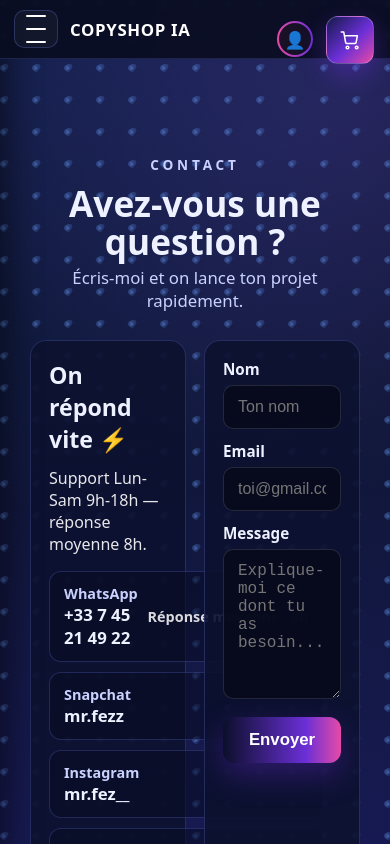
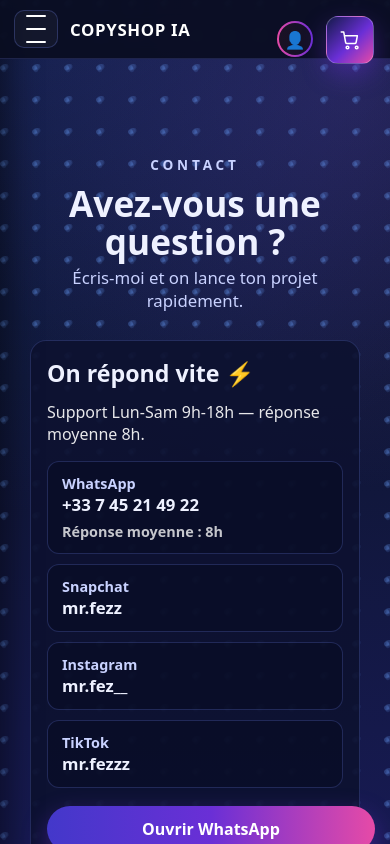
Before and after one commit to Mrfezz/copyshop-ia, a Next.js app: page /contact in a window 390 px wide. Shown: the top 844 px of the page. Built offline with nearby package versions, Linux system fonts and the light colour scheme.

Commit message:
fix(contact): responsive mobile (stack blocks + no overflow)

```diff
--- a/app/contact/page.tsx
+++ b/app/contact/page.tsx
@@ -35,51 +35,60 @@ export default function ContactPage() {
         <header style={styles.header}>
           <div style={styles.kicker}>CONTACT</div>
           <h1 style={styles.title}>Avez-vous une question&nbsp;?</h1>
-          <p style={styles.sub}>
-            Écris-moi et on lance ton projet rapidement.
-          </p>
+          <p style={styles.sub}>Écris-moi et on lance ton projet rapidement.</p>
         </header>
 
-        <div style={styles.grid}>
+        <div className="contact-grid" style={styles.grid}>
           {/* LEFT CARD */}
-          <aside style={styles.leftCard}>
+          <aside className="contact-leftCard" style={styles.leftCard}>
             <h2 style={styles.leftTitle}>On répond vite ⚡</h2>
             <p style={styles.leftSub}>
               Support Lun-Sam 9h-18h — réponse moyenne 8h.
             </p>
 
             <div style={styles.channelList}>
-              <div style={styles.channelItem}>
-                <div>
+              <div className="contact-channelItem" style={styles.channelItem}>
+                <div className="contact-channelMain">
                   <div style={styles.channelLabel}>WhatsApp</div>
-                  <div style={styles.channelValue}>+33 7 45 21 49 22</div>
+                  <div className="contact-channelValue" style={styles.channelValue}>
+                    +33 7 45 21 49 22
+                  </div>
                 </div>
-                <div style={styles.channelMeta}>Réponse moyenne&nbsp;: 8h</div>
-              </div>
-
-              <div style={styles.channelItem}>
-                <div>
-                  <div style={styles.channelLabel}>Snapchat</div>
-                  <div style={styles.channelValue}>mr.fezz</div>
+                <div className="contact-channelMeta" style={styles.channelMeta}>
+                  Réponse moyenne&nbsp;: 8h
                 </div>
               </div>
 
-              <div style={styles.channelItem}>
-                <div>
-                  <div style={styles.channelLabel}>Instagram</div>
-                  <div style={styles.channelValue}>mr.fez__</div>
+              <div className="contact-channelItem" style={styles.channelItem}>
+                <div className="contact-channelMain">
+                  <div style={styles.channelLabel}>Snapchat</div>
+                  <div className="contact-channelValue" style={styles.channelValue}>
+                    mr.fezz
+                  </div>
                 </div>
               </div>
 
-              <div style={styles.channelItem}>
-                <div>
+              <div className="contact-channelItem" style={styles.channelItem}>
+                <div className="contact-channelMain">
+                  <div style={styles.channelLabel}>Instagram</div>
+                  <div className="contact-channelValue" style={styles.channelValue}>
+                    mr.fez__
+                  </div>
+                </div>
+              </div>
+
+              <div className="contact-channelItem" style={styles.channelItem}>
+                <div className="contact-channelMain">
                   <div style={styles.channelLabel}>TikTok</div>
-                  <div style={styles.channelValue}>mr.fezzz</div>
+                  <div className="contact-channelValue" style={styles.channelValue}>
+                    mr.fezzz
+                  </div>
                 </div>
               </div>
             </div>
 
             <a
+              className="contact-whatsBtn"
               href="https://wa.me/33745214922"
               style={styles.whatsBtn}
               target="_blank"
@@ -95,6 +104,7 @@ export default function ContactPage() {
 
           {/* RIGHT CARD */}
           <form
+            className="contact-formCard"
             style={styles.formCard}
             onSubmit={(e) => {
               e.preventDefault();
@@ -104,22 +114,12 @@ export default function ContactPage() {
           >
             <label style={styles.label}>
               Nom
-              <input
-                style={styles.input}
-                type="text"
-                placeholder="Ton nom"
-                required
-              />
+              <input style={styles.input} type="text" placeholder="Ton nom" required />
             </label>
 
             <label style={styles.label}>
               Email
-              <input
-                style={styles.input}
-                type="email"
-                placeholder="toi@gmail.com"
-                required
-              />
+              <input style={styles.input} type="email" placeholder="toi@gmail.com" required />
             </label>
 
             <label style={styles.label}>
@@ -135,23 +135,47 @@ export default function ContactPage() {
               Envoyer
             </button>
 
-            {open && (
-              <div style={styles.success}>
-                ✅ Message prêt ! (on branchera l’envoi après)
-              </div>
-            )}
+            {open && <div style={styles.success}>✅ Message prêt ! (on branchera l’envoi après)</div>}
           </form>
         </div>
 
-        <div style={styles.bottomNote}>
-          Ou écris directement sur WhatsApp si c’est urgent.
-        </div>
+        <div style={styles.bottomNote}>Ou écris directement sur WhatsApp si c’est urgent.</div>
       </section>
 
       <style>{`
+        /* ✅ MOBILE/TABLET: passer en 1 colonne (évite que les blocs se mangent) */
         @media (max-width: 980px) {
           .contact-grid {
             grid-template-columns: 1fr !important;
+          }
+        }
+
+        /* ✅ MOBILE: éviter les débordements dans les "channelItem" */
+        @media (max-width: 560px) {
+          .contact-channelItem {
+            flex-direction: column !important;
+            align-items: flex-start !important;
+            justify-content: flex-start !important;
+            gap: 6px !important;
+          }
+
+          .contact-channelMeta {
+            white-space: normal !important;
+            opacity: 0.9 !important;
+          }
+
+          .contact-channelValue {
+            word-break: break-word !important;
+          }
+
+          .contact-whatsBtn {
+            width: 100% !important;
+            text-align: center !important;
+          }
+
+          .contact-leftCard,
+          .contact-formCard {
+            padding: 16px !important;
           }
         }
       `}</style>
@@ -263,6 +287,8 @@ const styles: Record<string, React.CSSProperties> = {
     alignItems: "center",
     justifyContent: "space-between",
     gap: 10,
+    minWidth: 0,
+    boxSizing: "border-box",
   },
   channelLabel: {
     fontSize: "0.9rem",
@@ -307,7 +333,7 @@ const styles: Record<string, React.CSSProperties> = {
     flexDirection: "column",
     gap: 12,
     boxSizing: "border-box",
-    overflow: "hidden", // ✅ empêche tout débordement visuel
+    overflow: "hidden",
   },
 
   label: {
@@ -320,8 +346,8 @@ const styles: Record<string, React.CSSProperties> = {
 
   input: {
     width: "100%",
-    maxWidth: "100%", // ✅ important
-    boxSizing: "border-box", // ✅ important
+    maxWidth: "100%",
+    boxSizing: "border-box",
     display: "block",
     padding: "12px 14px",
     borderRadius: 10,
@@ -334,8 +360,8 @@ const styles: Record<string, React.CSSProperties> = {
 
   textarea: {
     width: "100%",
-    maxWidth: "100%", // ✅ important
-    boxSizing: "border-box", // ✅ important
+    maxWidth: "100%",
+    boxSizing: "border-box",
     display: "block",
     padding: "12px 14px",
     borderRadius: 10,
```
